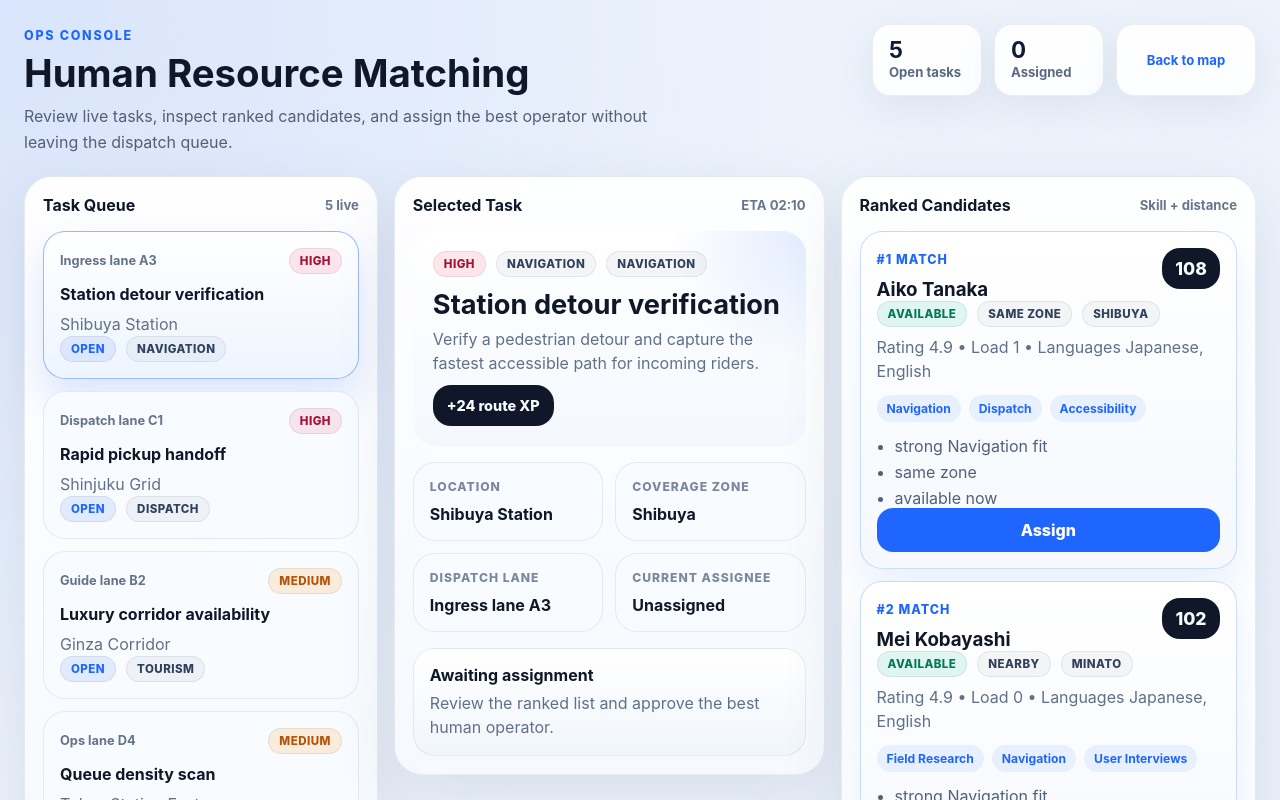
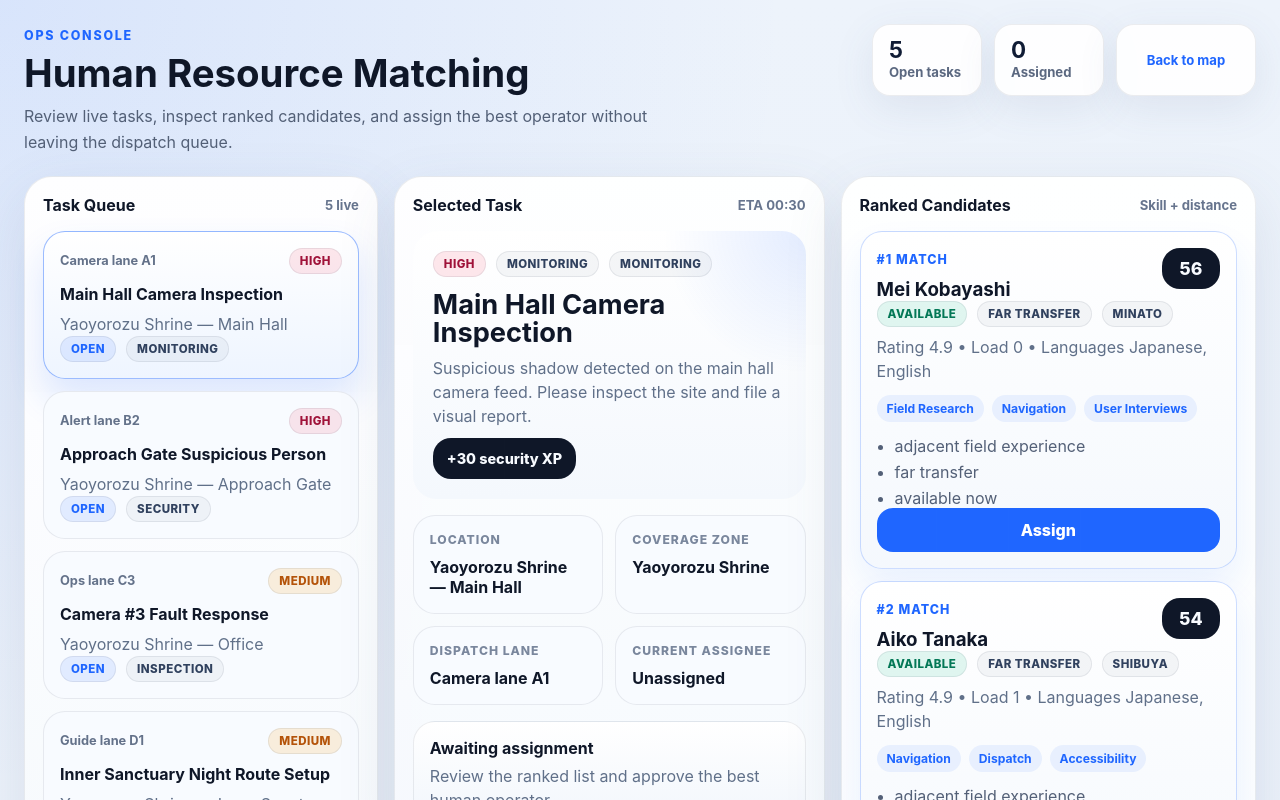
Before and after one commit to koji-itano/yc2026, a Next.js app in the folder frontend/: page /admin in a window 1280 px wide. Shown: the top 800 px of the page. Built offline with nearby package versions, Linux system fonts and the light colour scheme.

Commit message:
feat: Update incoming tasks with shrine-specific data and localize agent-generated quest messages to English.

```diff
--- a/frontend/app/company/page.tsx
+++ b/frontend/app/company/page.tsx
@@ -98,7 +98,7 @@ export default function CompanyPage() {
           <div>
             <span className="companyEyebrow">Company Console</span>
             <h1>Agent Dashboard</h1>
-            <p>境内カメラの監視状況とエージェントが発行したタスクを確認できます。</p>
+            <p>Track your AI agent's activity and review all quests it has issued to the platform.</p>
           </div>
           <div className="companyHeaderActions">
             <Link className="companyBackLink" href="/">← Back to map</Link>
@@ -110,9 +110,9 @@ export default function CompanyPage() {
           <div className="companyAgentCardLeft">
             <span className={`companyAgentDot${isOnline ? ' companyAgentDotOnline' : ''}`} />
             <div>
-              <strong className="companyAgentName">⛩ やおよろず神社</strong>
+              <strong className="companyAgentName">⛩ Yaoyorozu Shrine</strong>
               <span className="companyAgentMeta">
-                Blaxel Sandbox · 境内監視カメラ 6台稼働中
+                Blaxel Sandbox · 6 surveillance cameras active
               </span>
             </div>
           </div>
--- a/frontend/app/data/incomingTasks.json
+++ b/frontend/app/data/incomingTasks.json
@@ -1,92 +1,92 @@
 [
   {
-    "eta": "ETA 02:10",
-    "id": "task-nav-1",
-    "lane": "Ingress lane A3",
-    "location": "Shibuya Station",
-    "locationArea": "Shibuya",
-    "markerLabel": "NAV",
+    "eta": "ETA 00:30",
+    "id": "task-shrine-monitor-1",
+    "lane": "Camera lane A1",
+    "location": "Yaoyorozu Shrine — Main Hall",
+    "locationArea": "Yaoyorozu Shrine",
+    "markerLabel": "MON",
     "priority": "high",
-    "requiredSkill": "Navigation",
-    "reward": "+24 route XP",
+    "requiredSkill": "Monitoring",
+    "reward": "+30 security XP",
     "searchProfile": {
       "functions": ["Operations"],
-      "titleKeywords": ["operations manager", "field support", "mobility", "transport", "community manager"]
+      "titleKeywords": ["security", "monitoring", "surveillance", "field operations", "camera operator"]
     },
-    "summary": "Verify a pedestrian detour and capture the fastest accessible path for incoming riders.",
-    "title": "Station detour verification",
+    "summary": "Suspicious shadow detected on the main hall camera feed. Please inspect the site and file a visual report.",
+    "title": "Main Hall Camera Inspection",
+    "type": "Monitoring"
+  },
+  {
+    "eta": "ETA 01:00",
+    "id": "task-shrine-alert-1",
+    "lane": "Alert lane B2",
+    "location": "Yaoyorozu Shrine — Approach Gate",
+    "locationArea": "Yaoyorozu Shrine",
+    "markerLabel": "ALT",
+    "priority": "high",
+    "requiredSkill": "Security",
+    "reward": "+35 alert XP",
+    "searchProfile": {
+      "functions": ["Operations"],
+      "titleKeywords": ["security guard", "patrol", "incident response", "field support", "safety officer"]
+    },
+    "summary": "Suspicious individual reported near the approach gate. Patrol the area and assess the situation.",
+    "title": "Approach Gate Suspicious Person",
+    "type": "Alert"
+  },
+  {
+    "eta": "ETA 02:15",
+    "id": "task-shrine-insp-1",
+    "lane": "Ops lane C3",
+    "location": "Yaoyorozu Shrine — Office",
+    "locationArea": "Yaoyorozu Shrine",
+    "markerLabel": "INSP",
+    "priority": "medium",
+    "requiredSkill": "Inspection",
+    "reward": "+22 inspection XP",
+    "searchProfile": {
+      "functions": ["Operations"],
+      "titleKeywords": ["inspection", "quality assurance", "facility manager", "site manager", "field operations"]
+    },
+    "summary": "Camera unit #3 at the shrine office is unresponsive. Check hardware status and attempt a reboot.",
+    "title": "Camera #3 Fault Response",
+    "type": "Inspection"
+  },
+  {
+    "eta": "ETA 03:00",
+    "id": "task-shrine-nav-1",
+    "lane": "Guide lane D1",
+    "location": "Yaoyorozu Shrine — Inner Sanctuary",
+    "locationArea": "Yaoyorozu Shrine",
+    "markerLabel": "NAV",
+    "priority": "medium",
+    "requiredSkill": "Navigation",
+    "reward": "+18 route XP",
+    "searchProfile": {
+      "functions": ["Support"],
+      "titleKeywords": ["concierge", "guide", "community manager", "visitor experience", "field support"]
+    },
+    "summary": "Night access to the inner sanctuary is blocked. Verify the alternate route and assist with signage placement.",
+    "title": "Inner Sanctuary Night Route Setup",
     "type": "Navigation"
   },
   {
-    "eta": "ETA 01:45",
-    "id": "task-gig-1",
-    "lane": "Dispatch lane C1",
-    "location": "Shinjuku Grid",
-    "locationArea": "Shinjuku",
-    "markerLabel": "GIG",
-    "priority": "high",
-    "requiredSkill": "Dispatch",
-    "reward": "+31 dispatch XP",
-    "searchProfile": {
-      "functions": ["Operations"],
-      "titleKeywords": ["dispatch", "logistics", "delivery", "operations manager", "field operations"]
-    },
-    "summary": "Complete a fast physical pickup and confirm handoff readiness for an AI-routed delivery chain.",
-    "title": "Rapid pickup handoff",
-    "type": "Gig Work"
-  },
-  {
-    "eta": "ETA 03:30",
-    "id": "task-tour-1",
-    "lane": "Guide lane B2",
-    "location": "Ginza Corridor",
-    "locationArea": "Ginza",
-    "markerLabel": "TOUR",
-    "priority": "medium",
-    "requiredSkill": "Tourism",
-    "reward": "+18 local guide XP",
-    "searchProfile": {
-      "functions": ["Support"],
-      "titleKeywords": ["concierge", "hospitality", "guest experience", "tour coordinator", "community manager"]
-    },
-    "summary": "Scout a premium shopping route and confirm which storefronts are still open for a live concierge flow.",
-    "title": "Luxury corridor availability",
-    "type": "Tourism"
-  },
-  {
-    "eta": "ETA 02:55",
-    "id": "task-insp-1",
-    "lane": "Ops lane D4",
-    "location": "Tokyo Station East",
-    "locationArea": "Marunouchi",
-    "markerLabel": "INSP",
-    "priority": "medium",
-    "requiredSkill": "Inspection",
-    "reward": "+27 inspection XP",
-    "searchProfile": {
-      "functions": ["Operations"],
-      "titleKeywords": ["inspection", "quality assurance", "field operations", "retail operations", "site manager"]
-    },
-    "summary": "Check signage, queue density, and storefront conditions to validate a real-world operations alert.",
-    "title": "Queue density scan",
-    "type": "Inspection"
-  },
-  {
-    "eta": "ETA 04:05",
-    "id": "task-learn-1",
-    "lane": "Model lane E2",
-    "location": "Tokyo Tower Zone",
-    "locationArea": "Minato",
-    "markerLabel": "LEARN",
+    "eta": "ETA 04:30",
+    "id": "task-shrine-learn-1",
+    "lane": "Research lane E2",
+    "location": "Yaoyorozu Shrine — Grounds",
+    "locationArea": "Yaoyorozu Shrine",
+    "markerLabel": "RES",
     "priority": "low",
     "requiredSkill": "Field Research",
-    "reward": "+16 model training XP",
+    "reward": "+15 model XP",
     "searchProfile": {
       "functions": ["Research"],
-      "titleKeywords": ["research", "user research", "field research", "interviewer", "community manager"]
+      "titleKeywords": ["researcher", "field research", "data collection", "interviewer", "community manager"]
     },
-    "summary": "Collect a short field report on edge-case wayfinding behavior to improve future quest routing.",
-    "title": "Wayfinding edge-case capture",
+    "summary": "Collect late-night visitor flow data across the grounds. Log congestion points to improve AI routing models.",
+    "title": "Late-Night Visitor Flow Survey",
     "type": "Learning"
   }
 ]
```
Also changed, not shown: 1 other file (tests, documents, lock files or other folders).
